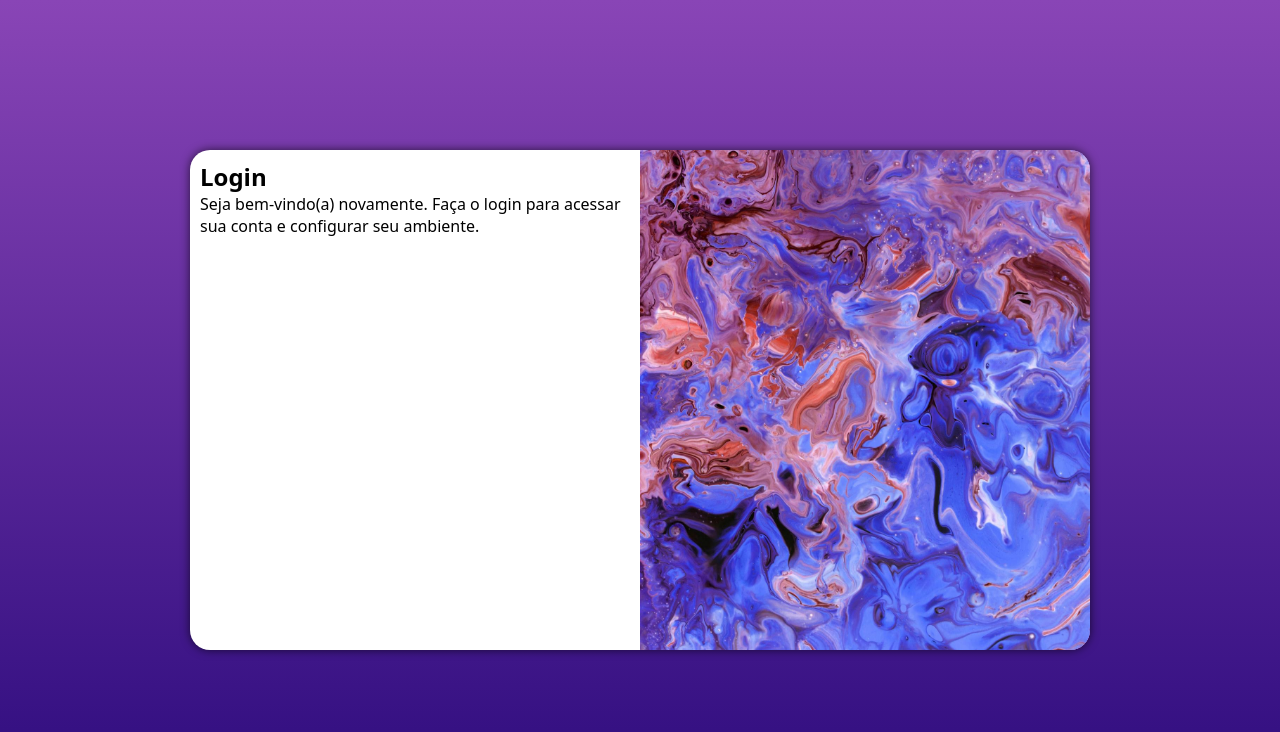
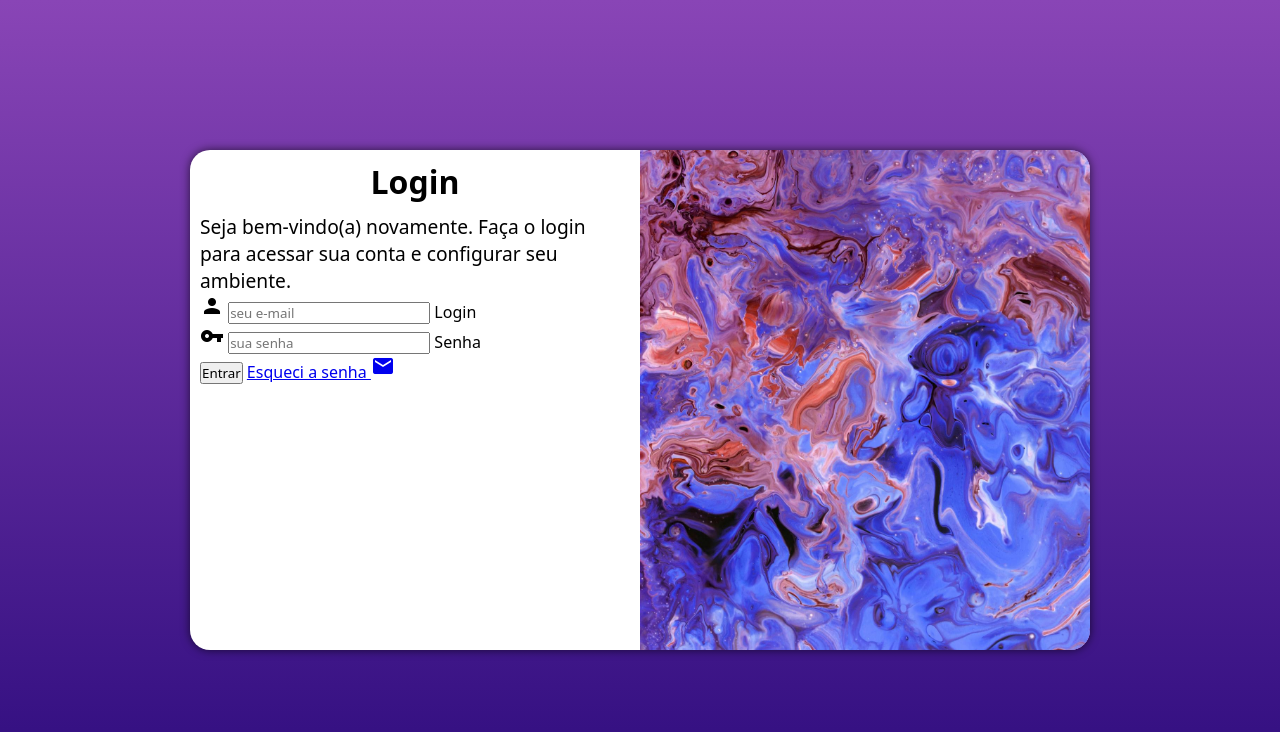
Before and after one commit to caioedrick/projeto-login, a plain HTML site: page index.html in a window 1280 px wide. Drawn offline with Linux system fonts and the light colour scheme.

Commit message:
adicionei o formulario

```diff
--- a/estilos/mq.css
+++ b/estilos/mq.css
@@ -40,4 +40,12 @@
         float: left;
         width: 50%;
     }
+
+    #formulario h1 {
+        font-size: 2em;
+    }
+
+    #formulario p {
+    font-size: 1.2em;
 }
+}
--- a/estilos/style.css
+++ b/estilos/style.css
@@ -55,3 +55,12 @@ main {
     padding: 10px;
 
 }
+
+#formulario h1 {
+    text-align: center;
+    margin-bottom: 10px;
+}
+
+#formulario p {
+    font-size: 0.8em;
+}
--- a/index.html
+++ b/index.html
@@ -6,6 +6,7 @@
     <title>Login</title>
     <link rel="stylesheet" href="estilos/style.css">
     <link rel="stylesheet" href="estilos/mq.css">
+    <link href="https://fonts.googleapis.com/icon?family=Material+Icons" rel="stylesheet" />
 </head>
 <body>
     <main>
@@ -15,7 +16,21 @@
             <div id="formulario">
                 <h1>Login</h1>
                 <p>Seja bem-vindo(a) novamente. Faça o login para acessar sua conta e configurar seu ambiente.</p>
-                <form action="login.php" method="post"></form>
+
+                <form action="login.php" method="post" autocomplete="on">
+                    <div class="campo">
+                        <i class="material-icons">person</i>
+                        <input type="email" name="login" id="ilogin" placeholder="seu e-mail" autocomplete="email" required maxlength="30">
+                        <label for="ilogin">Login</label>
+                    </div>
+                    <div class="campo">
+                        <i class="material-icons">vpn_key</i>
+                        <input type="password" name="senha" id="isenha" placeholder="sua senha" autocomplete="current-password" required minlength="8" maxlength="15">
+                        <label for="isenha">Senha</label>
+                    </div>
+                    <input type="submit" value="Entrar">
+                    <a href="esqueci.html">Esqueci a senha <i class="material-icons">mail</i></a>
+                </form>
             </div>
         </section>
     </main>
```
